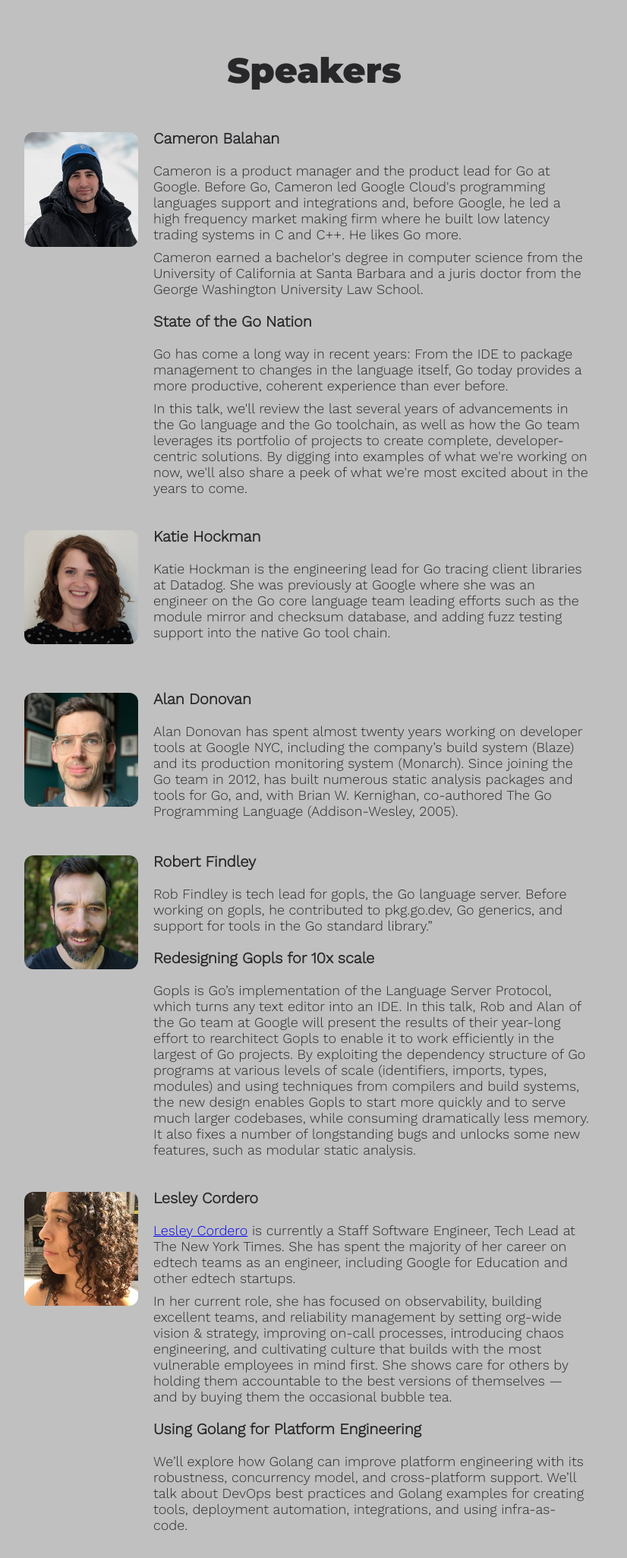
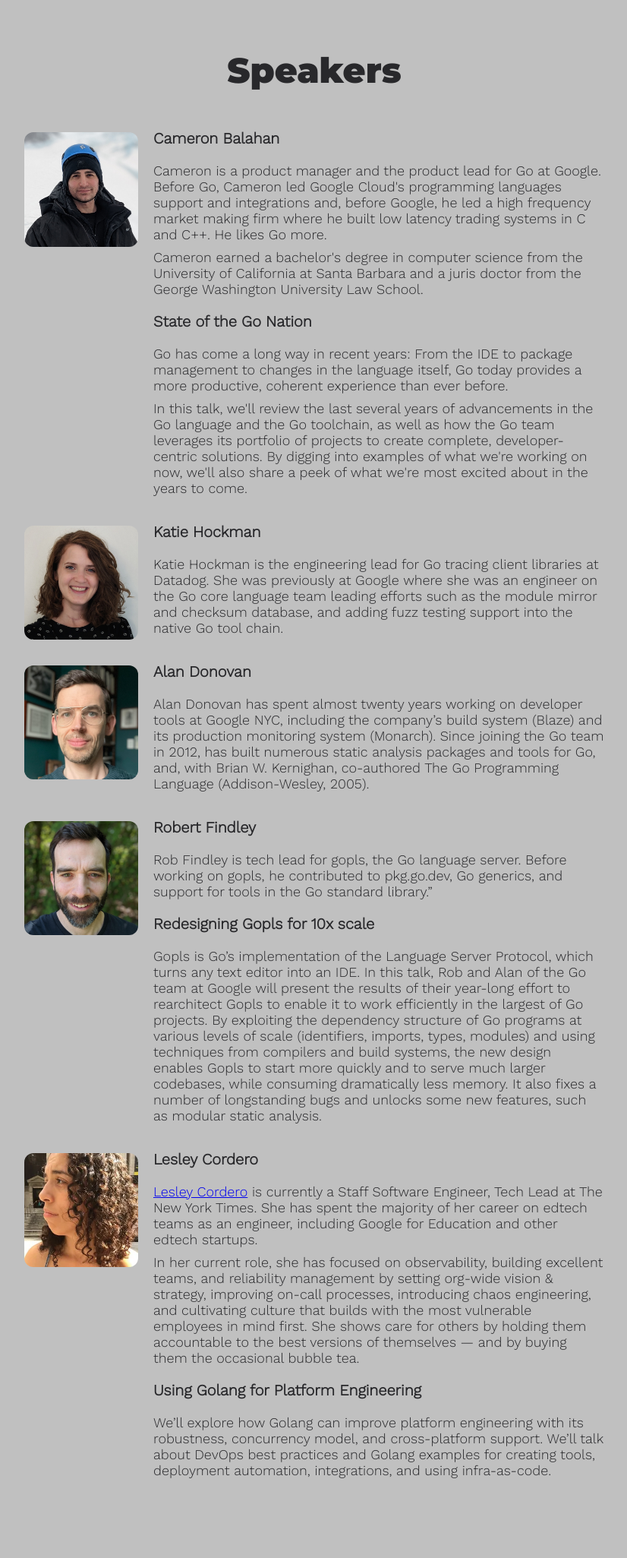
Before and after one commit to gothamgo/gothamgo.github.io, a Jekyll site: the page built from speakers2.html, in a window 1280 px wide. Shown: the whole page at 76% size, without its empty margins (226-1052 px from the left). Built offline with Jekyll 4.4.1, drawn with Linux system fonts in a browser that asks for light colours; after the commit the page ends 1973 px from its top, so only the background shows below that.

Commit message:
Update speakers2.html

```diff
--- a/speakers2.html
+++ b/speakers2.html
@@ -7,13 +7,13 @@ layout: default
     display: flex;
   }
   div.speaker-photo {
-    padding: 30px 0px;
+    padding: 30px 0px 0px 0px;
   }
   img.speaker-image {
     border-radius: 8%;
   }
   div.speaker-details {
-    padding: 6px 20px;
+    padding: 6px 0px 0px 20px;
   }
   div.speaker p {
     color: #28282B;
```
